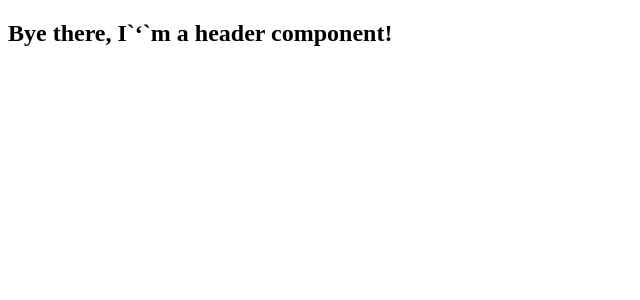
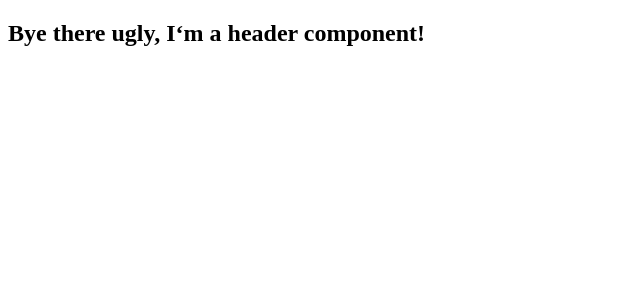
Before and after one commit to KQED/frontend-training-pgilmour, a React app: page / in a window 1280 px wide. Shown: the top 300 px of the page, without its empty margins (0-640 px from the left). Built offline with nearby package versions, Linux system fonts and the light colour scheme; the HTML template or start-up script is replaced by a standard one.

Commit message:
Cleanup code

```diff
--- a/package.json
+++ b/package.json
@@ -30,6 +30,7 @@
     "start": "node server/index.js",
     "eslint": "eslint -c ./.eslintrc.json ./react-app",
     "watch": "webpack --mode=development --watch --config webpack.react.config.js"
+
   },
   "repository": "git@github.com:KQED/frontend-training-pgilmour.git"
 }
--- a/react-app/components/Header.jsx
+++ b/react-app/components/Header.jsx
@@ -2,7 +2,7 @@ import React from 'react'
 
 export class Greet extends React.Component {
   render () {
-    return <h2>Bye there, I`&lsquo;`m a header component!</h2>
+    return <h2>Bye there ugly, I&lsquo;m a header component!</h2>
 
   }
 }
--- a/react-app/src/index.jsx
+++ b/react-app/index.jsx
@@ -1,6 +1,6 @@
 import React from 'react'
 import { createRoot } from 'react-dom/client'
-import { Greet } from '../components/Header'
+import { Greet } from './components/Header'
 
 const rootElement = document.getElementById('root')
 const root = createRoot(rootElement)
--- a/webpack.react.config.js
+++ b/webpack.react.config.js
@@ -5,7 +5,7 @@ const ESLintPlugin = require('eslint-webpack-plugin')
 
 module.exports={
   mode: 'development',
-  entry: './react-app/src/index.jsx',
+  entry: './react-app/index.jsx',
   output: {
     path: path.resolve(__dirname, 'dist'),
     filename: 'main_react_bundle.js'
@@ -14,7 +14,6 @@ module.exports={
     rules: [
       {
         test: /\.(js|jsx)$/,
-        // include: path.resolve(__dirname, 'src'),
         exclude: /(node_modules)/,
         use: {
           loader: 'babel-loader',
@@ -36,18 +35,16 @@ module.exports={
     alias: {
       components: path.resolve(__dirname, 'src'),
     },
-    extensions: ['*','.js','.jsx','.json']
+    extensions: ['*', '.js', '.jsx', '.json']
   },
   plugins: [
     new HtmlWebpackPlugin({
       template: './react-app/index.html',
       publicPath: '/',
     }),
-    new ESLintPlugin(
-      {
+    new ESLintPlugin({
       extensions:['js', 'jsx', 'json']
-      }
-    ),
+    }),
   ],
   watchOptions: {
     ignored: path.resolve(__dirname, 'node_modules'),
```
